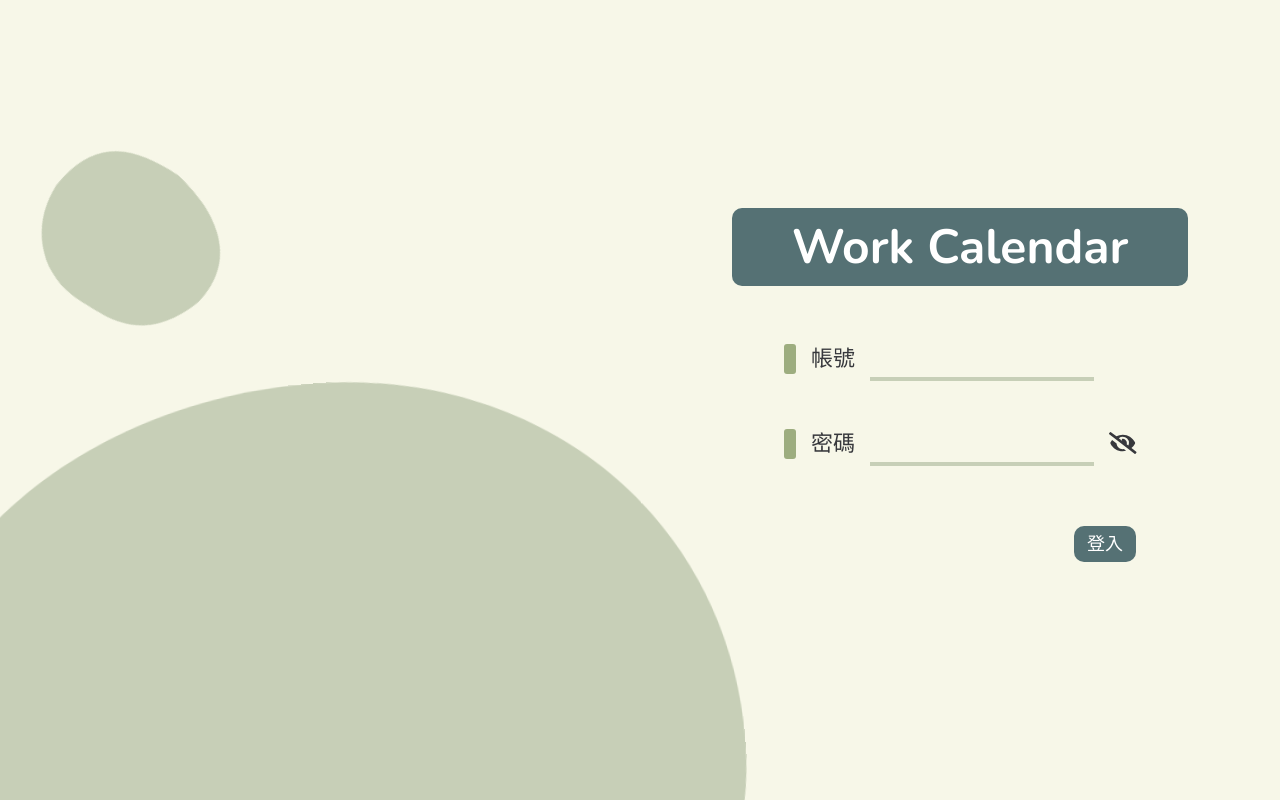
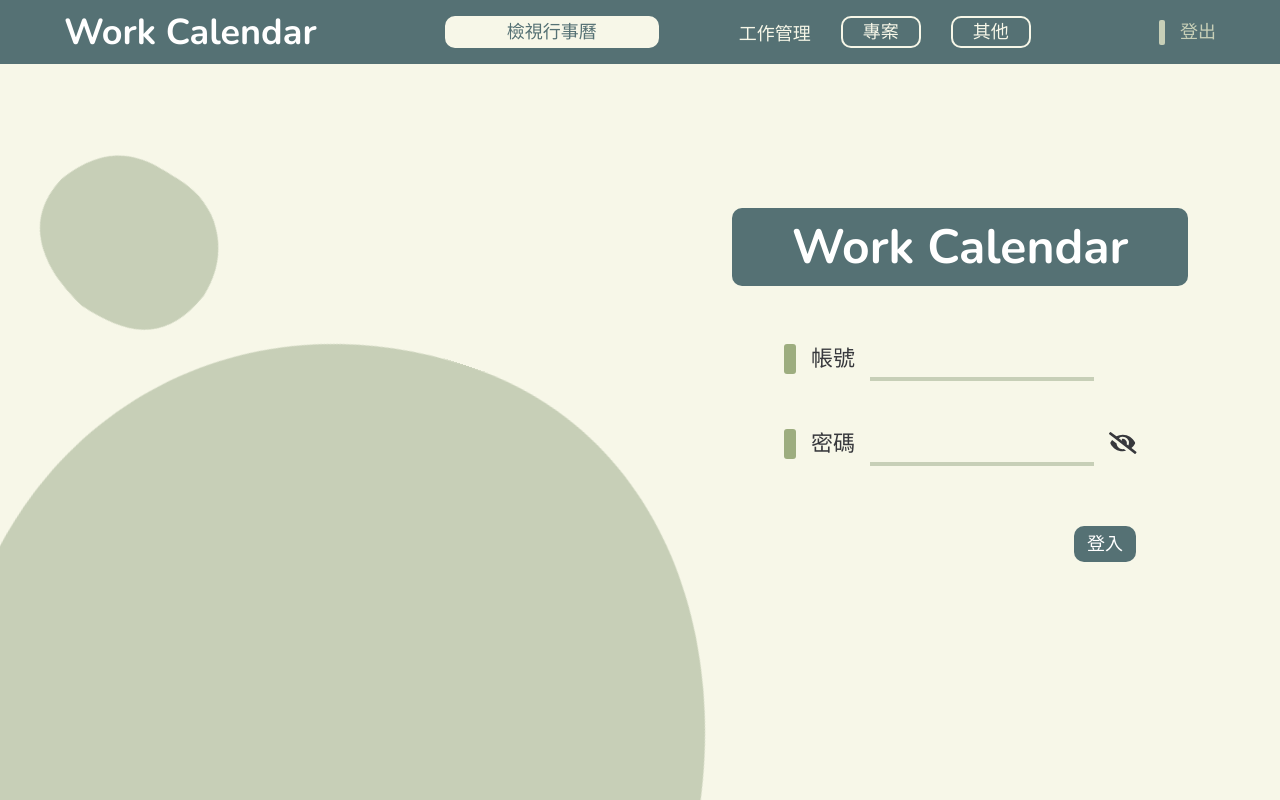
Before and after one commit to usagimai/work-calendar, a React (Create React App) app: page / in a window 1280 px wide. Shown: the top 800 px of the page. Built offline with nearby package versions, Linux system fonts and the light colour scheme.

Commit message:
Page Route setting

```diff
--- a/package.json
+++ b/package.json
@@ -12,6 +12,7 @@
     "node-sass": "^7.0.1",
     "react": "^17.0.2",
     "react-dom": "^17.0.2",
+    "react-router-dom": "^6.2.1",
     "react-scripts": "5.0.0",
     "web-vitals": "^2.1.4"
   },
--- a/src/App.js
+++ b/src/App.js
@@ -1,3 +1,5 @@
+import { Routes, Route } from "react-router-dom";
+
 import "./app.scss";
 import Home from "./pages/Home";
 import Nav from "./components/nav/Nav";
@@ -10,13 +12,16 @@ import Todos from "./pages/Todos";
 function App() {
   return (
     <>
-      <Home />
-      {/* <Nav /> */}
-      {/* <Calendar /> */}
-      {/* <Projects /> */}
-      {/* <CreateProject /> */}
-      {/* <EditProject /> */}
-      {/* <Todos /> */}
+      <Nav />
+      <Routes>
+        <Route path="/" element={<Home />} />
+        <Route path="/calendar" element={<Calendar />} />
+        <Route path="/project/" element={<Projects />} />
+        <Route path="/project/:id" element={<Projects />} />
+        <Route path="/create-project" element={<CreateProject />} />
+        <Route path="/edit-project/:id" element={<EditProject />} />
+        <Route path="/todos" element={<Todos />} />
+      </Routes>
     </>
   );
 }
--- a/src/index.js
+++ b/src/index.js
@@ -1,11 +1,14 @@
 import React from "react";
 import ReactDOM from "react-dom";
+import { BrowserRouter } from "react-router-dom";
 
 import App from "./App";
 
 ReactDOM.render(
   <React.StrictMode>
-    <App />
+    <BrowserRouter>
+      <App />
+    </BrowserRouter>
   </React.StrictMode>,
   document.getElementById("root")
 );
```
Also changed, not shown: 1 other file (tests, documents, lock files or other folders).
